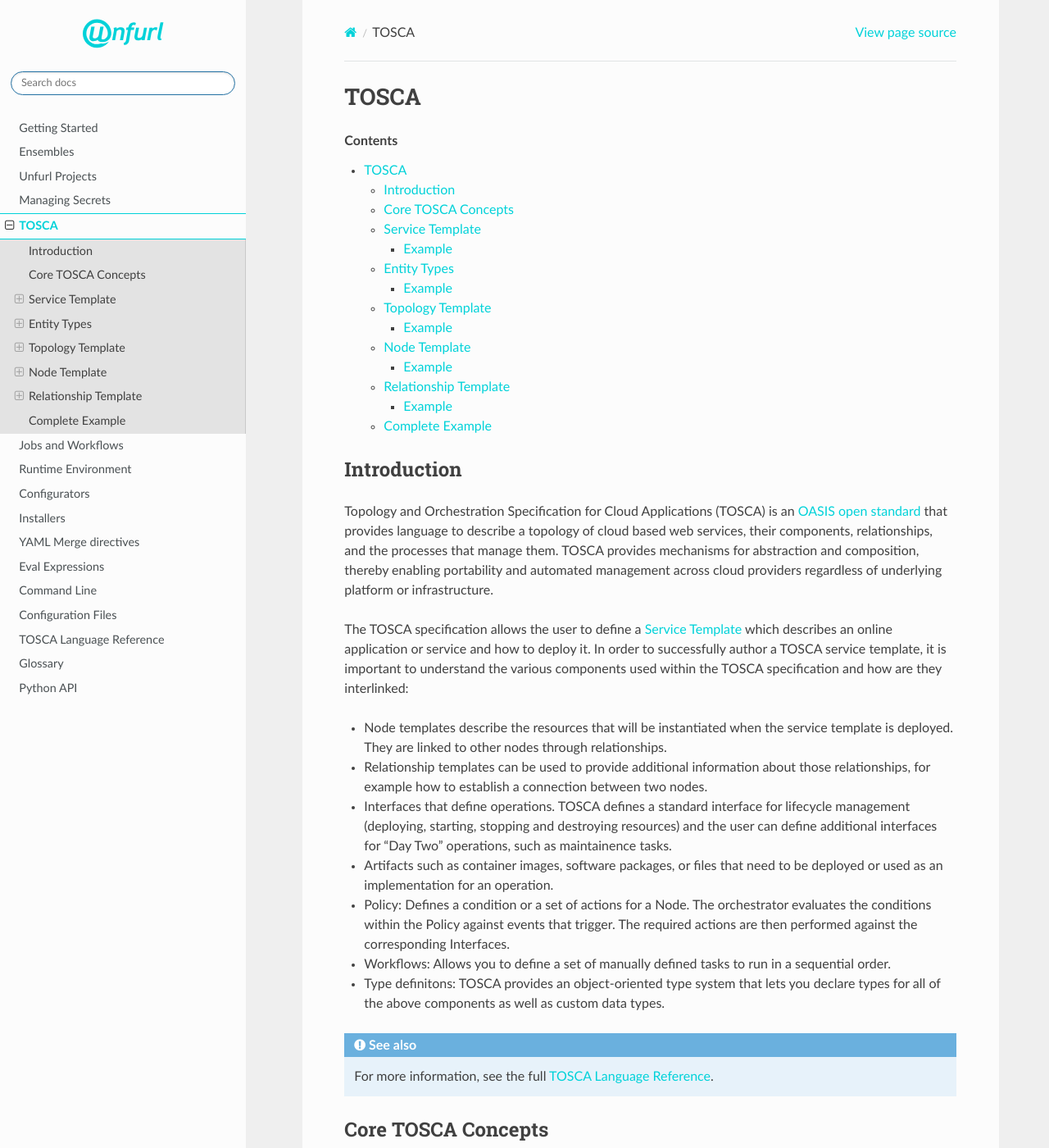
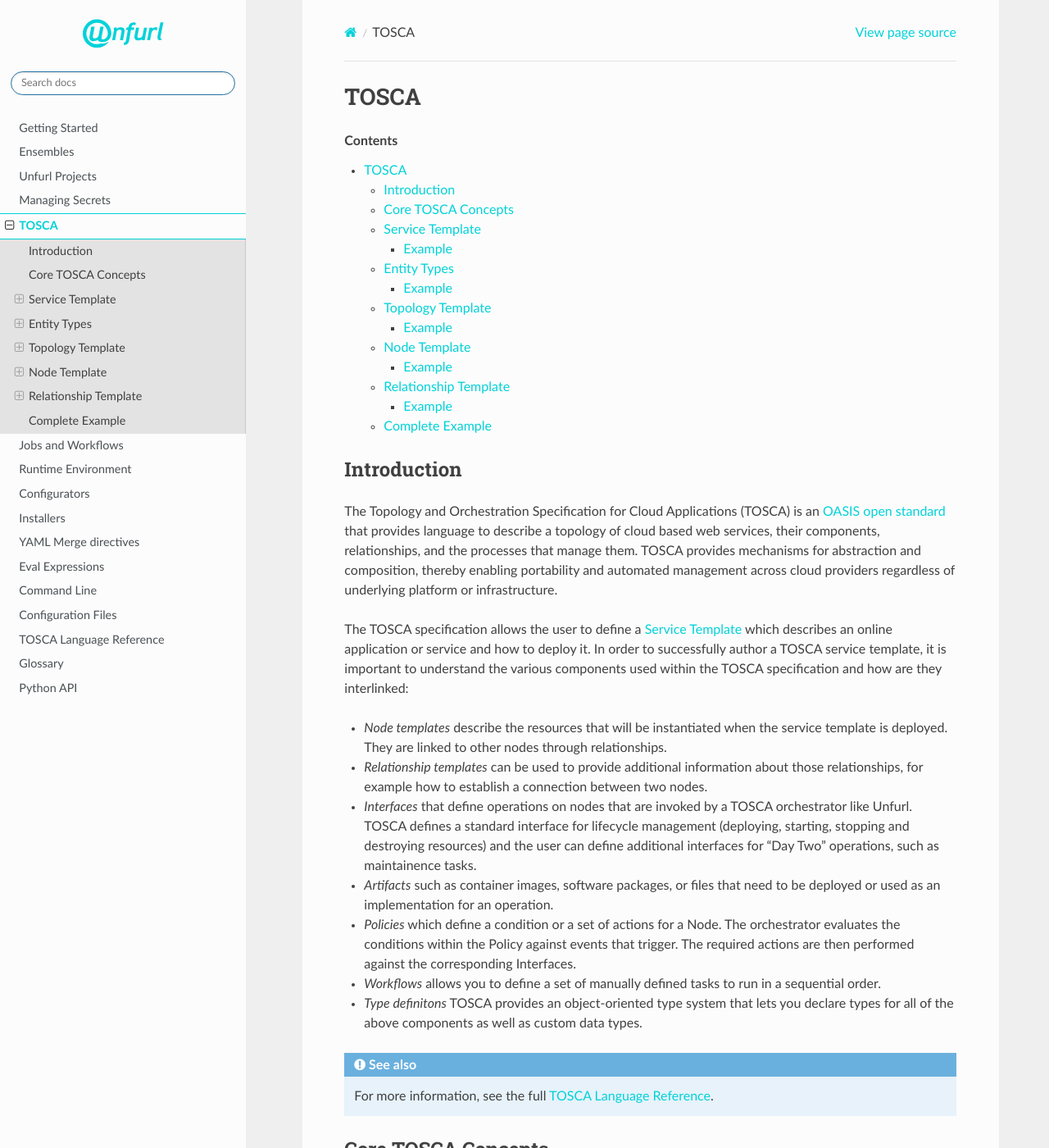
Before and after one commit to onecommons/unfurl, a Sphinx documentation site: the page built from docs/tosca.rst, in a window 1280 px wide and 1400 px high. Shown: the whole window at 82% size. Built offline with Sphinx 7.4.7 and the Read the Docs theme 2.0.0, drawn with Linux system fonts in a browser that asks for light colours; the version number could not be read and is left out; some of the changed text lies outside the part shown.

Commit message:
tweaks to tosca docs

```diff
--- a/docs/examples/service-template.yaml
+++ b/docs/examples/service-template.yaml
@@ -81,6 +81,8 @@ topology_template:
 
     mydb:
       type: base:postgresdb
+      properties:
+        name: mydb
 
     compute:
       type: unfurl.nodes.Compute
--- a/docs/tosca.rst
+++ b/docs/tosca.rst
@@ -9,17 +9,17 @@ TOSCA
 Introduction
 ^^^^^^^^^^^^
 
-Topology and Orchestration Specification for Cloud Applications (TOSCA) is an `OASIS open standard <https://www.oasis-open.org/committees/tc_home.php?wg_abbrev=tosca>`_ that provides language to describe a topology of cloud based web services, their components, relationships, and the processes that manage them. TOSCA provides mechanisms for abstraction and composition, thereby enabling portability and automated management across cloud providers regardless of underlying platform or infrastructure.
+The Topology and Orchestration Specification for Cloud Applications (TOSCA) is an `OASIS open standard <https://www.oasis-open.org/committees/tc_home.php?wg_abbrev=tosca>`_ that provides language to describe a topology of cloud based web services, their components, relationships, and the processes that manage them. TOSCA provides mechanisms for abstraction and composition, thereby enabling portability and automated management across cloud providers regardless of underlying platform or infrastructure.
 
 The TOSCA specification allows the user to define a `service template` which describes an online application or service and how to deploy it. In order to successfully author a TOSCA service template, it is important to understand the various components used within the TOSCA specification and how are they interlinked:
 
-* Node templates describe the resources that will be instantiated when the service template is deployed. They are linked to other nodes through relationships.
-* Relationship templates can be used to provide additional information about those relationships, for example how to establish a connection between two nodes.
-* Interfaces that define operations. TOSCA defines a standard interface for lifecycle management (deploying, starting, stopping and destroying resources) and the user can define additional interfaces for "Day Two" operations, such as maintainence tasks.
-* Artifacts such as container images, software packages, or files that need to be deployed or used as an implementation for an operation.
-* Policy: Defines a condition or a set of actions for a Node. The orchestrator evaluates the conditions within the Policy against events that trigger. The required actions are then performed against the corresponding Interfaces.
-* Workflows: Allows you to define a set of manually defined tasks to run in a sequential order.
-* Type definitons: TOSCA provides an object-oriented type system that lets you declare types for all of the above components as well as custom data types.
+* *Node templates* describe the resources that will be instantiated when the service template is deployed. They are linked to other nodes through relationships.
+* *Relationship templates* can be used to provide additional information about those relationships, for example how to establish a connection between two nodes.
+* *Interfaces* that define operations on nodes that are invoked by a TOSCA orchestrator like Unfurl. TOSCA defines a standard interface for lifecycle management (deploying, starting, stopping and destroying resources) and the user can define additional interfaces for "Day Two" operations, such as maintainence tasks.
+* *Artifacts* such as container images, software packages, or files that need to be deployed or used as an implementation for an operation.
+* *Policies* which define a condition or a set of actions for a Node. The orchestrator evaluates the conditions within the Policy against events that trigger. The required actions are then performed against the corresponding Interfaces.
+* *Workflows* allows you to define a set of manually defined tasks to run in a sequential order.
+* *Type definitons* TOSCA provides an object-oriented type system that lets you declare types for all of the above components as well as custom data types.
 
 .. seealso:: For more information, see the full `TOSCA Language Reference`.
 
@@ -43,10 +43,10 @@ A TOSCA service template contains all the information needed to deploy the servi
 
 A service template has the following sections:
 
-* Metadata sections, which includes the ``tosca_definitions_version``, ``description``, ``metadata``, ``dsl_definitions``
+* :doc:`Metadata <toscaref/spec-tosca_def_version>` sections, which includes the ``tosca_definitions_version``, ``description``, ``metadata``, ``dsl_definitions``
 * `imports` and `repositories` sections
 * Types sections that contain types of Node, Relationships, Capabilities, Artifacts, Interfaces, Policy and Groups
-* Topology Template which include sections for `inputs`, `outputs`, Node and relationship templates, `substitution_mappings`, `groups`, `policies` and `workflows`.
+* Topology Template which include sections for ``inputs``, ``outputs``, Node and relationship templates, `substitution_mappings`, `groups`, `policies` and `workflows`.
 
 Example
 -------
```
Also changed, not shown: other parts of docs/tosca.rst (+2 -0 lines).
